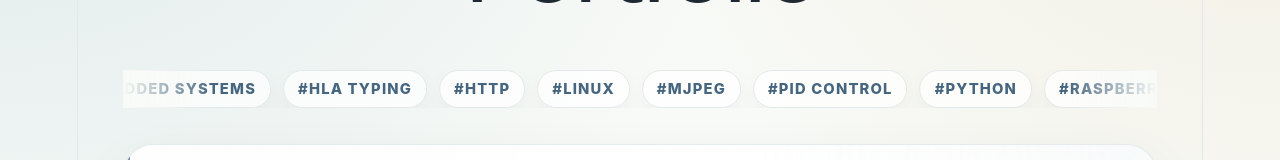
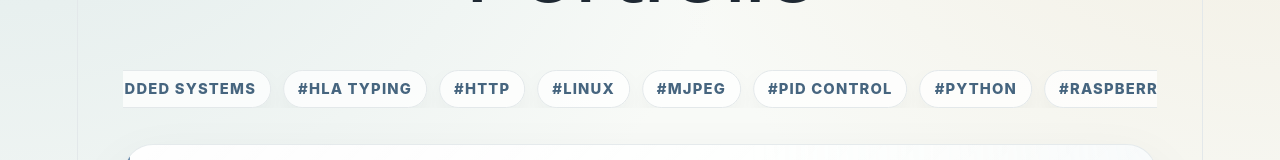
Before and after one commit to rexthedinorrrrr/rex-portfolio, a React (Vite) app: page /portfolio in a window 1280 px wide. Shown: the part 350-510 px from the top of the page. Built offline with nearby package versions, Linux system fonts and the light colour scheme.

Commit message:
fixed filter

```diff
--- a/src/components/Portfolio/ProjectFilter.jsx
+++ b/src/components/Portfolio/ProjectFilter.jsx
@@ -14,8 +14,7 @@ function ProjectFilter({ tags, selectedTags, onToggleTag, onClearFilters }) {
                                 <button
                                     type="button"
                                     key={`${groupIndex}-${tag}`}
-                  className={`marqueeTag ${
-                    selectedTags.includes(tag) ? 'active' : ''
+                                    className={`marqueeTag ${selectedTags.includes(tag) ? 'active' : ''
                                         }`}
                                     onClick={() => onToggleTag(tag)}
                                 >
--- a/src/styles/Portfolio/marquee.css
+++ b/src/styles/Portfolio/marquee.css
@@ -9,10 +9,16 @@
 
 .portfolioMarquee::before,
 .portfolioMarquee::after {
+  display: none;
+}
+
+/*
+.portfolioMarquee::before,
+.portfolioMarquee::after {
   content: '';
   position: absolute;
   top: 0;
-  width: 90px;
+  width: 56px;
   height: 100%;
   z-index: 2;
   pointer-events: none;
@@ -20,13 +26,18 @@
 
 .portfolioMarquee::before {
   left: 0;
-  background: linear-gradient(90deg, var(--bg), transparent);
+  background: linear-gradient(90deg, var(--bg) 0%, transparent 100%);
 }
 
 .portfolioMarquee::after {
   right: 0;
-  background: linear-gradient(270deg, var(--bg), transparent);
+  background: linear-gradient(270deg, var(--bg) 0%, transparent 100%);
 }
+
+.portfolioMarquee.isStatic::before,
+.portfolioMarquee.isStatic::after {
+  content: none;
+} */
 
 .marqueeTrack {
   display: flex;
```
Lines whose indentation alone changed are shown as unchanged.
